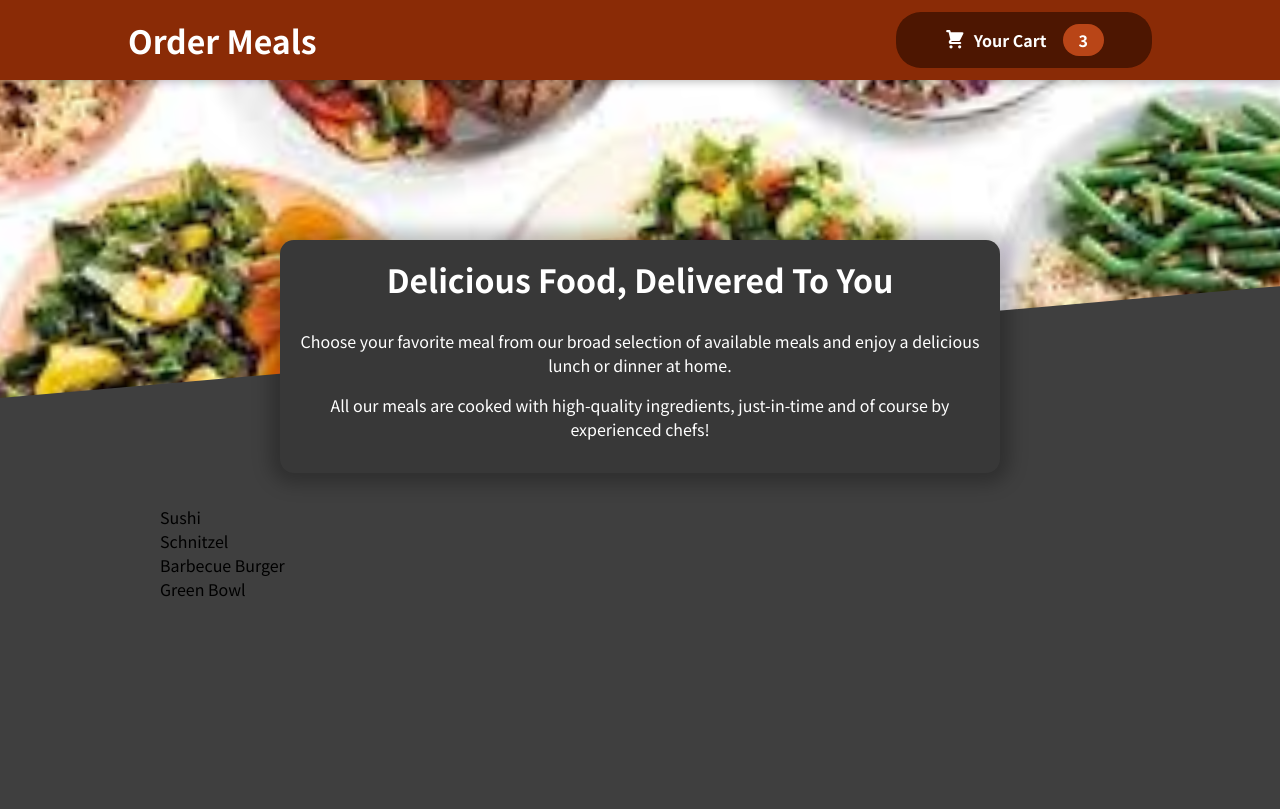
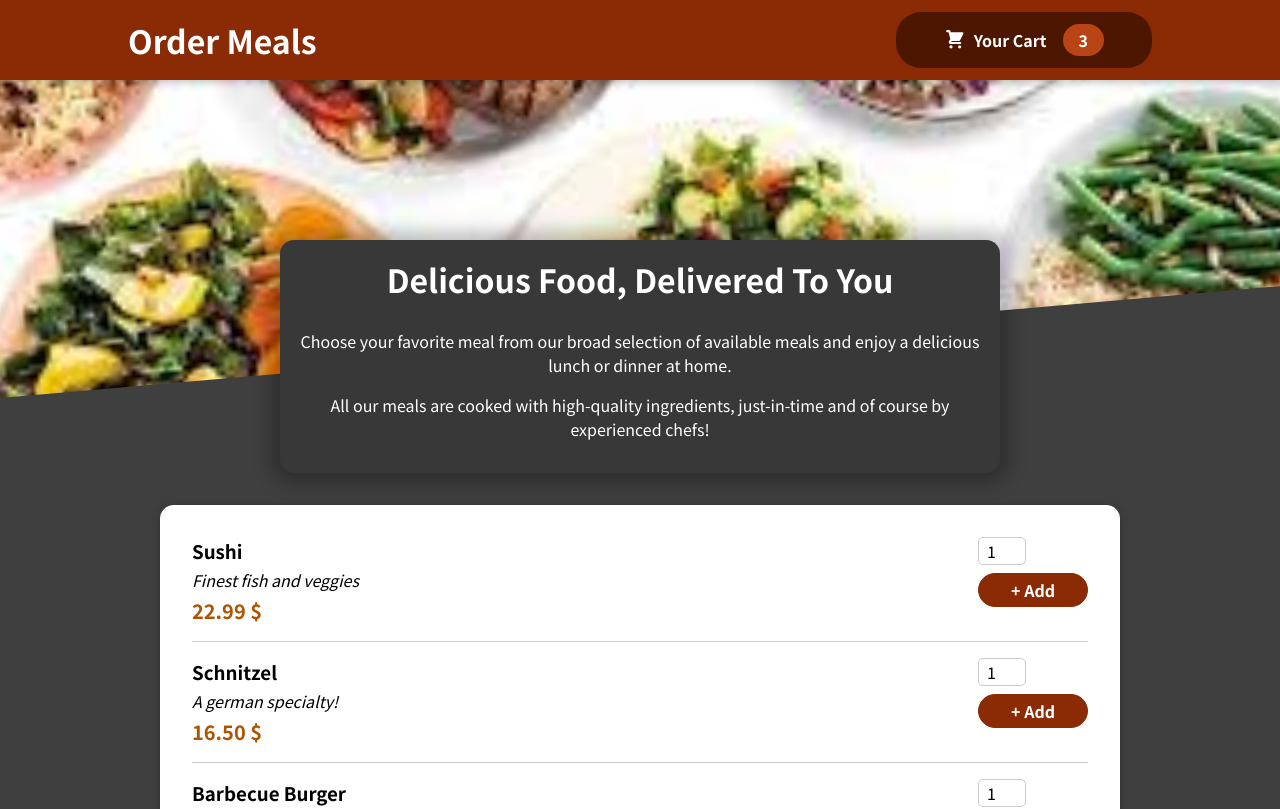
Before and after one commit to Hamza405/Order-App, a JavaScript app: page / in a window 1280 px wide. Shown: the top 809 px of the page. Built offline with nearby package versions, Linux system fonts and the light colour scheme.

Commit message:
Implement meal item commponents

```diff
--- a/src/components/Meals/AvailableMealis.js
+++ b/src/components/Meals/AvailableMealis.js
@@ -1,4 +1,6 @@
 import style from "./AvailableMealis.module.css";
+import Card from "../UI/Card";
+import MealItem from "./MealItem/MealItem";
 
 const DUMMY_MEALS = [
   {
@@ -28,10 +30,19 @@
 ];
 
 const AvailableMeals = () => {
-  const meailsList = DUMMY_MEALS.map((meal) => <li>{meal.name}</li>);
+  const meailsList = DUMMY_MEALS.map((meal) => (
+    <MealItem
+      key={meal.id}
+      name={meal.name}
+      description={meal.description}
+      price={meal.price}
+    />
+  ));
   return (
     <section className={style.meals}>
-      <ul>{meailsList}</ul>
+      <Card>
+        <ul>{meailsList}</ul>
+      </Card>
     </section>
   );
 };
--- /dev/null
+++ b/src/components/Meals/MealItem/MealItem.js
@@ -0,0 +1,19 @@
+import style from "./MealItem.module.css";
+import MealItemForm from "./MealItemForm";
+
+const MealItem = (props) => {
+  const price = `${props.price.toFixed(2)} $`;
+  return (
+    <li className={style.meal}>
+      <div>
+        <h3>{props.name}</h3>
+        <div className={style.description}>{props.description}</div>
+        <div className={style.price}>{price}</div>
+      </div>
+      <div>
+        <MealItemForm />
+      </div>
+    </li>
+  );
+};
+export default MealItem;
--- /dev/null
+++ b/src/components/Meals/MealItem/MealItem.module.css
@@ -0,0 +1,22 @@
+.meal {
+  display: flex;
+  justify-content: space-between;
+  margin: 1rem;
+  padding-bottom: 1rem;
+  border-bottom: 1px solid #ccc;
+}
+
+.meal h3 {
+  margin: 0 0 0.25rem 0;
+}
+
+.description {
+  font-style: italic;
+}
+
+.price {
+  margin-top: 0.25rem;
+  font-weight: bold;
+  color: #ad5502;
+  font-size: 1.25rem;
+}
--- /dev/null
+++ b/src/components/Meals/MealItem/MealItemForm.js
@@ -0,0 +1,21 @@
+import style from "./MealItemForm.module.css";
+import Input from "../../UI/Input";
+const MealItemForm = (props) => {
+  return (
+    <form className={style.form}>
+      <Input
+        lable={"Ammount"}
+        input={{
+          id: "Ammount",
+          type: "number",
+          min: "1",
+          max: "5",
+          step: "1",
+          defaultValue: "1",
+        }}
+      />
+      <button>+ Add</button>
+    </form>
+  );
+};
+export default MealItemForm;
--- /dev/null
+++ b/src/components/Meals/MealItem/MealItemForm.module.css
@@ -0,0 +1,20 @@
+.form {
+  text-align: right;
+}
+
+.form button {
+  font: inherit;
+  cursor: pointer;
+  background-color: #8a2b06;
+  border: 1px solid #8a2b06;
+  color: white;
+  padding: 0.25rem 2rem;
+  border-radius: 20px;
+  font-weight: bold;
+}
+
+.form button:hover,
+.form button:active {
+  background-color: #641e03;
+  border-color: #641e03;
+}
--- /dev/null
+++ b/src/components/UI/Card.js
@@ -0,0 +1,6 @@
+import style from "./Card.module.css";
+
+const Card = (props) => {
+  return <div className={style.card}>{props.children}</div>;
+};
+export default Card;
--- /dev/null
+++ b/src/components/UI/Card.module.css
@@ -0,0 +1,6 @@
+.card {
+  padding: 1rem;
+  box-shadow: 0 2px 8px rgba(0, 0, 0, 0.25);
+  border-radius: 14px;
+  background-color: white;
+}
--- /dev/null
+++ b/src/components/UI/Input.js
@@ -0,0 +1,10 @@
+import style from "./Input.module.css";
+const Input = (props) => {
+  return (
+    <div className={style.input}>
+      <lable htmlFor={props.input.id}>{props.title}</lable>
+      <input {...props.input} />
+    </div>
+  );
+};
+export default Input;
--- /dev/null
+++ b/src/components/UI/Input.module.css
@@ -0,0 +1,18 @@
+.input {
+  display: flex;
+  align-items: center;
+  margin-bottom: 0.5rem;
+}
+
+.input label {
+  font-weight: bold;
+  margin-right: 1rem;
+}
+
+.input input {
+  width: 3rem;
+  border-radius: 5px;
+  border: 1px solid #ccc;
+  font: inherit;
+  padding-left: 0.5rem;
+}
```
Also changed, not shown: 1 other file (tests, documents, lock files or other folders).
